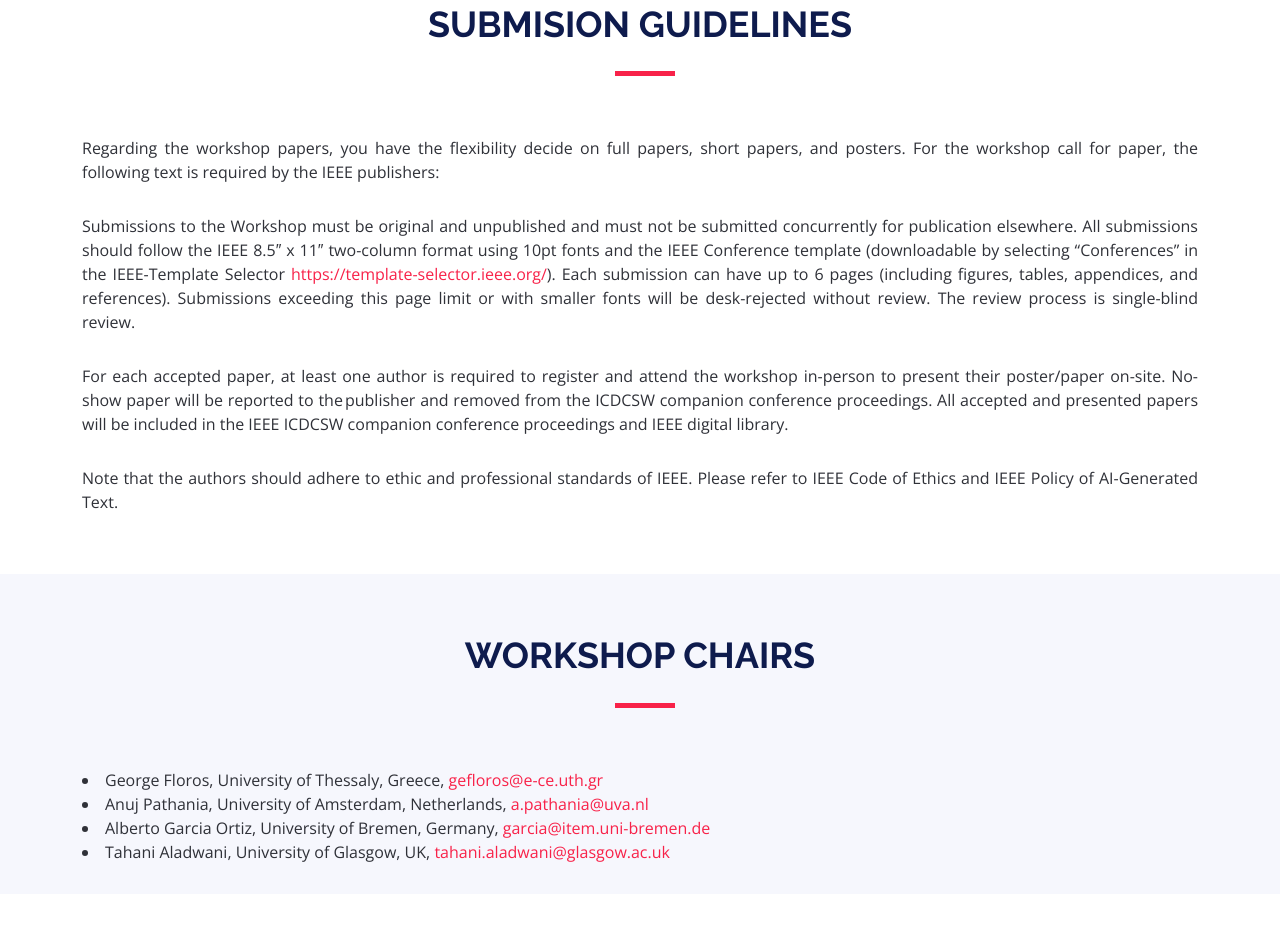
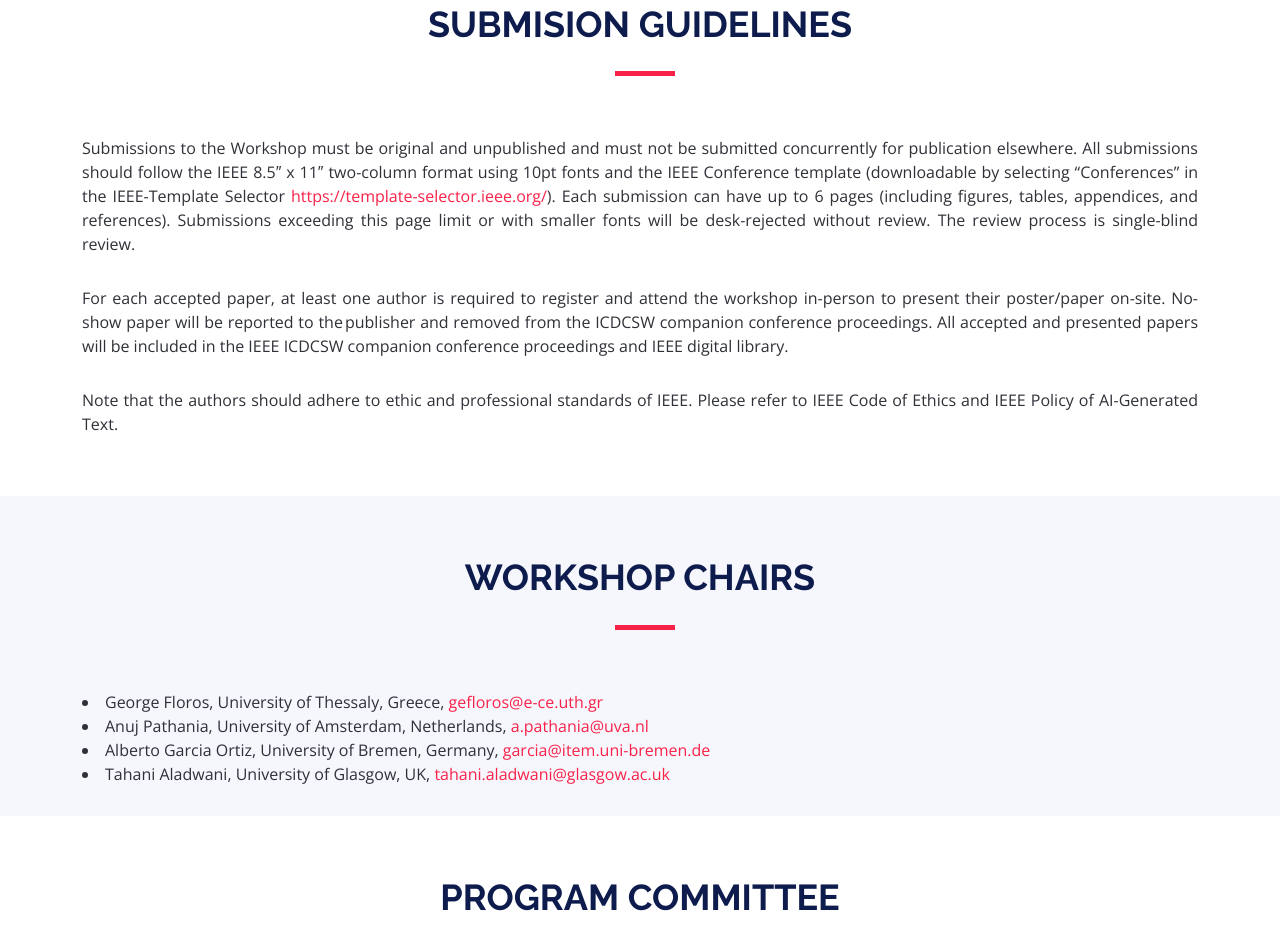
Before and after one commit to coin3d-project/hiper-3d, a plain HTML site: page index.html in a window 1280 px wide. Shown: the part 2174-3107 px from the top of the page. Drawn offline with nearby package versions, Linux system fonts and the light colour scheme; files whose address does not match are found by name.

Commit message:
Update index.html

```diff
--- a/index.html
+++ b/index.html
@@ -136,10 +136,6 @@
                 </div>
 
                 <p style=text-align:justify;>
-                 Regarding the workshop papers, you have the flexibility decide on full papers, short papers, and posters. For the workshop call for paper, the following text is required by the IEEE publishers:
-                </p>
-
-                <p style=text-align:justify;>
                 Submissions to the Workshop must be original and unpublished and must not be submitted concurrently for publication elsewhere.
                 All submissions should follow the IEEE 8.5″ x 11″ two-column format using 10pt fonts and the IEEE Conference template
                 (downloadable by selecting “Conferences” in the IEEE-Template Selector  <a href="https://template-selector.ieee.org/" target="_blank"> https://template-selector.ieee.org/</a>).
```
